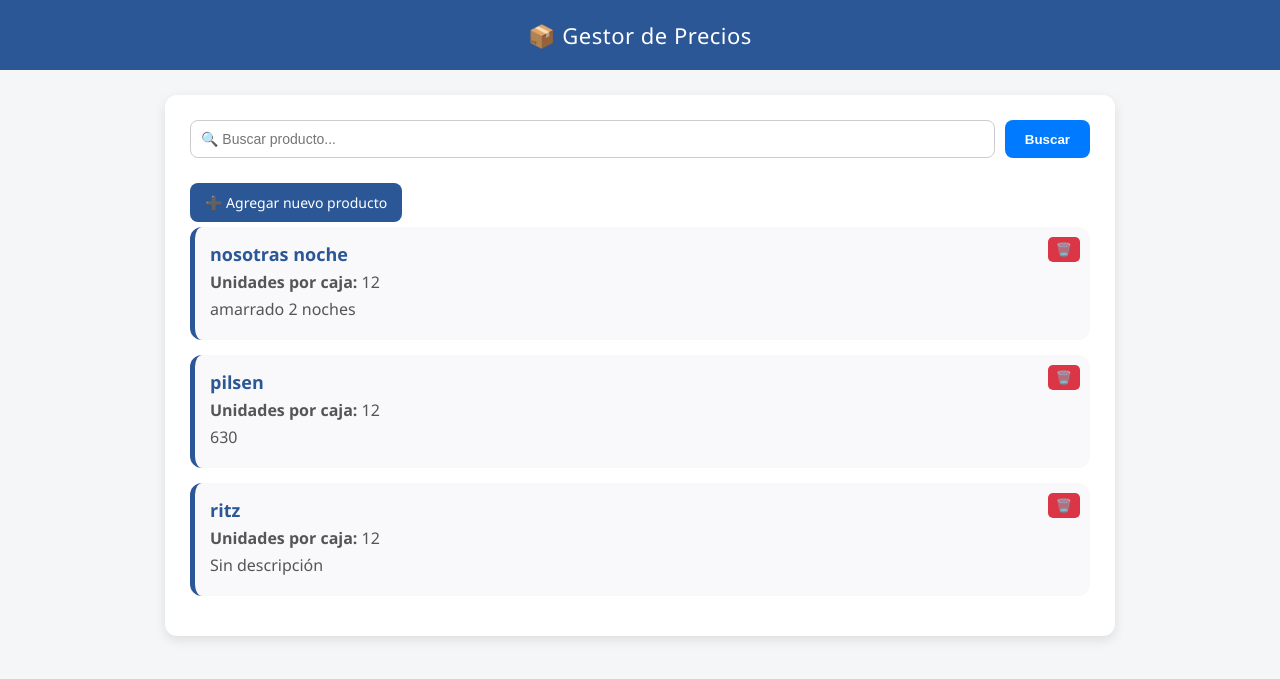
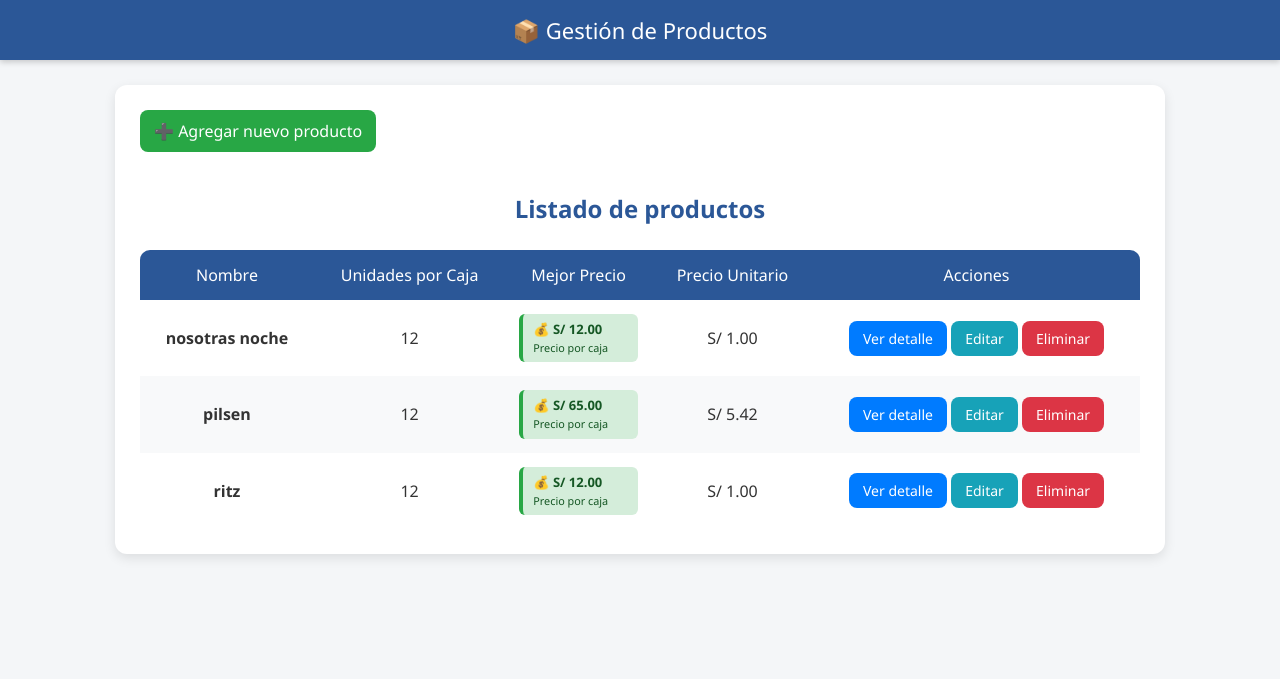
Before and after one commit to Andersonriera/gestor-precios-flask, a Flask app: page / in a window 1280 px wide. Shown: the top 679 px of the page. Run offline with Flask 3, Linux system fonts and the light colour scheme; data comes from the database, SQL or seed files in the repository; both versions use the stored data as it was after the commit.

Commit message:
Actualización de diseño y cálculo de precios unitarios

```diff
--- a/app.py
+++ b/app.py
@@ -8,18 +8,13 @@ app = Flask(__name__)
 # -----------------------------
 # 🔹 Conexión a la base de datos
 # -----------------------------
+BASE_DIR = os.path.dirname(os.path.abspath(__file__))
+DB_PATH = os.path.join(BASE_DIR, "productos.db")
+
 def conectar():
-    conn = sqlite3.connect("productos.db")
+    conn = sqlite3.connect(DB_PATH)
     conn.row_factory = sqlite3.Row
     return conn
-
-def ejecutar_sql(conn, query, params=(), fetch=False):
-    cur = conn.cursor()
-    cur.execute(query, params)
-    if fetch:
-        return cur.fetchall()
-    conn.commit()
-    return None
 
 # -----------------------------
 # 🔹 Crear tablas automáticamente
@@ -60,41 +55,51 @@ crear_tablas()
 def index():
     search = request.args.get("search", "")
     conn = conectar()
+    cur = conn.cursor()
 
+    # Buscar productos
     if search:
-        productos = ejecutar_sql(conn,
-            "SELECT * FROM productos WHERE nombre LIKE ? OR descripcion LIKE ? ORDER BY nombre ASC",
-            (f"%{search}%", f"%{search}%"),
-            fetch=True
-        )
+        cur.execute("""
+            SELECT * FROM productos
+            WHERE nombre LIKE ? OR descripcion LIKE ?
+            ORDER BY nombre ASC
+        """, (f"%{search}%", f"%{search}%"))
     else:
-        productos = ejecutar_sql(conn, "SELECT * FROM productos ORDER BY nombre ASC", fetch=True)
+        cur.execute("SELECT * FROM productos ORDER BY nombre ASC")
+
+    productos = cur.fetchall()
+
+    # 🔹 Calcular el mejor precio y el precio unitario para cada producto
+    productos_con_precios = []
+    for p in productos:
+        cur.execute("""
+            SELECT MIN(precio) as mejor_precio
+            FROM precios
+            WHERE producto_id = ?
+        """, (p['id'],))
+        resultado = cur.fetchone()
+        mejor_precio = resultado['mejor_precio']
+
+        # Calcular precio unitario
+        precio_unitario = None
+        if mejor_precio and p['unidades_por_caja']:
+            precio_unitario = round(mejor_precio / p['unidades_por_caja'], 2)
+
+        productos_con_precios.append({
+            **dict(p),
+            "mejor_precio": mejor_precio,
+            "precio_unitario": precio_unitario
+        })
 
     conn.close()
-    return render_template("index.html", productos=productos, search=search)
-
-@app.route("/eliminar_producto/<int:id>", methods=["POST"])
-def eliminar_producto(id):
-    conn = conectar()
-    cur = conn.cursor()
-
-    # Primero eliminamos los precios asociados al producto (si los hay)
-    cur.execute("DELETE FROM precios WHERE producto_id = ?", (id,))
-    # Luego eliminamos el producto
-    cur.execute("DELETE FROM productos WHERE id = ?", (id,))
-
-    conn.commit()
-    conn.close()
-    return ("", 204)  # Respuesta vacía pero con código HTTP 204 (éxito sin contenido)
-
+    return render_template("index.html", productos=productos_con_precios, search=search)
 
 # -----------------------------
 # 🔹 Agregar producto
 # -----------------------------
 @app.route('/agregar', methods=['GET', 'POST'])
 def agregar():
-    mensaje = None  # Para mostrar mensajes de error o éxito
-
+    mensaje = None
     if request.method == 'POST':
         nombre = request.form.get('nombre')
         descripcion = request.form.get('descripcion')
@@ -107,8 +112,8 @@ def agregar():
                 conn = conectar()
                 cur = conn.cursor()
                 cur.execute("""
-                    INSERT INTO productos (nombre, descripcion, unidades_por_caja, precio_caja, precio_unitario)
-                    VALUES (?, ?, ?, NULL, NULL)
+                    INSERT INTO productos (nombre, descripcion, unidades_por_caja)
+                    VALUES (?, ?, ?)
                 """, (nombre, descripcion, unidades_por_caja))
                 conn.commit()
                 conn.close()
@@ -121,6 +126,47 @@ def agregar():
     return render_template('agregar.html', mensaje=mensaje)
 
 # -----------------------------
+# 🔹 Editar producto
+# -----------------------------
+@app.route('/editar_producto/<int:id>', methods=['GET', 'POST'])
+def editar_producto(id):
+    conn = conectar()
+    cur = conn.cursor()
+
+    cur.execute("SELECT * FROM productos WHERE id = ?", (id,))
+    producto = cur.fetchone()
+
+    if not producto:
+        conn.close()
+        return "Producto no encontrado", 404
+
+    mensaje = None
+    if request.method == 'POST':
+        nombre = request.form.get('nombre')
+        descripcion = request.form.get('descripcion')
+        unidades_por_caja = request.form.get('unidades_por_caja', type=int)
+
+        if not nombre or not unidades_por_caja:
+            mensaje = "⚠️ Todos los campos son obligatorios."
+        else:
+            try:
+                cur.execute("""
+                    UPDATE productos
+                    SET nombre = ?, descripcion = ?, unidades_por_caja = ?
+                    WHERE id = ?
+                """, (nombre, descripcion, unidades_por_caja, id))
+                conn.commit()
+                conn.close()
+                return redirect('/')
+            except sqlite3.IntegrityError:
+                mensaje = "⚠️ Ya existe un producto con ese nombre."
+            except Exception as e:
+                mensaje = f"❌ Error al actualizar: {e}"
+
+    conn.close()
+    return render_template('editar_producto.html', producto=producto, mensaje=mensaje)
+
+# -----------------------------
 # 🔹 Detalle del producto
 # -----------------------------
 @app.route('/detalle/<int:id>', methods=['GET', 'POST'])
@@ -128,58 +174,65 @@ def detalle(id):
     conn = conectar()
     cur = conn.cursor()
 
-    # Obtener el producto
     cur.execute("SELECT * FROM productos WHERE id = ?", (id,))
     producto = cur.fetchone()
+    if not producto:
+        conn.close()
+        return "Producto no encontrado", 404
 
-    # Manejar POST: agregar nuevo precio
+    # Agregar nuevo precio
     if request.method == 'POST':
         proveedor = request.form.get('proveedor')
         precio = request.form.get('precio', type=float)
-
         if proveedor and precio is not None:
             cur.execute("""
                 INSERT INTO precios (producto_id, proveedor, precio, fecha)
-                VALUES (?, ?, ?, DATE('now'))
-            """, (id, proveedor, precio))
+                VALUES (?, ?, ?, ?)
+            """, (id, proveedor, precio, datetime.now().strftime("%Y-%m-%d")))
             conn.commit()
 
-    # Obtener precios asociados al producto
+    # Obtener precios
     cur.execute("SELECT * FROM precios WHERE producto_id = ? ORDER BY precio ASC", (id,))
     precios = cur.fetchall()
 
-    # Encontrar el precio mínimo (si hay)
+    # Calcular precio mínimo y unitario
     precio_minimo = None
+    precio_unitario = None
     if precios:
         precio_minimo = min(precios, key=lambda x: x['precio'])
+        unidades = producto['unidades_por_caja']
+        if unidades and unidades > 0:
+            precio_unitario = round(precio_minimo['precio'] / unidades, 2)
 
     conn.close()
+    return render_template(
+        'detalle.html',
+        producto=producto,
+        precios=precios,
+        precio_minimo=precio_minimo,
+        precio_unitario=precio_unitario
+    )
 
-    return render_template('detalle.html', producto=producto, precios=precios, precio_minimo=precio_minimo)
 # -----------------------------
-# 🔹 Editar precio del proveedor
+# 🔹 Editar precio de proveedor
 # -----------------------------
 @app.route("/editar_precio/<int:id>", methods=["GET", "POST"])
 def editar_precio(id):
     conn = conectar()
     cur = conn.cursor()
 
-    # Obtener los datos del precio
     cur.execute("SELECT * FROM precios WHERE id = ?", (id,))
     precio = cur.fetchone()
-
     if not precio:
         conn.close()
         return "Precio no encontrado", 404
 
-    # Obtener el producto relacionado
     cur.execute("SELECT * FROM productos WHERE id = ?", (precio['producto_id'],))
     producto = cur.fetchone()
 
     if request.method == "POST":
         nuevo_proveedor = request.form['proveedor']
         nuevo_precio = request.form['precio']
-
         cur.execute("""
             UPDATE precios
             SET proveedor = ?, precio = ?
@@ -187,22 +240,21 @@ def editar_precio(id):
         """, (nuevo_proveedor, nuevo_precio, id))
         conn.commit()
         conn.close()
-
-        # Redirigir de vuelta al detalle del producto
         return redirect(f"/detalle/{precio['producto_id']}")
 
     conn.close()
     return render_template("editar_precio.html", precio=precio, producto=producto)
 
-
 # -----------------------------
-# 🔹 Eliminar producto
+# 🔹 Eliminar producto y precios
 # -----------------------------
 @app.route("/eliminar/<int:producto_id>")
 def eliminar(producto_id):
     conn = conectar()
-    ejecutar_sql(conn, "DELETE FROM precios WHERE producto_id = ?", (producto_id,))
-    ejecutar_sql(conn, "DELETE FROM productos WHERE id = ?", (producto_id,))
+    cur = conn.cursor()
+    cur.execute("DELETE FROM precios WHERE producto_id = ?", (producto_id,))
+    cur.execute("DELETE FROM productos WHERE id = ?", (producto_id,))
+    conn.commit()
     conn.close()
     return redirect(url_for("index"))
 
@@ -212,7 +264,9 @@ def eliminar(producto_id):
 @app.route("/eliminar_precio/<int:precio_id>")
 def eliminar_precio(precio_id):
     conn = conectar()
-    ejecutar_sql(conn, "DELETE FROM precios WHERE id = ?", (precio_id,))
+    cur = conn.cursor()
+    cur.execute("DELETE FROM precios WHERE id = ?", (precio_id,))
+    conn.commit()
     conn.close()
     return redirect(request.referrer or "/")
 
--- a/templates/index.html
+++ b/templates/index.html
@@ -3,26 +3,27 @@
 <head>
     <meta charset="UTF-8">
     <meta name="viewport" content="width=device-width, initial-scale=1.0">
-    <title>Gestor de Precios</title>
+    <title>Gestión de Productos</title>
     <style>
         body {
             font-family: 'Segoe UI', Arial, sans-serif;
             background-color: #f4f6f8;
             margin: 0;
             padding: 0;
+            color: #333;
         }
 
         header {
             background-color: #2b5797;
             color: white;
+            padding: 15px 25px;
             text-align: center;
-            padding: 20px;
             font-size: 22px;
-            letter-spacing: 0.5px;
+            box-shadow: 0 2px 6px rgba(0,0,0,0.2);
         }
 
         .container {
-            max-width: 900px;
+            max-width: 1000px;
             margin: 25px auto;
             background: white;
             border-radius: 12px;
@@ -30,158 +31,154 @@
             box-shadow: 0 4px 12px rgba(0,0,0,0.1);
         }
 
-        .btn {
+        h2 {
+            color: #2b5797;
+            text-align: center;
+            margin-bottom: 25px;
+        }
+
+        table {
+            width: 100%;
+            border-collapse: collapse;
+            margin-top: 10px;
+            border-radius: 10px;
+            overflow: hidden;
+        }
+
+        th, td {
+            text-align: center;
+            padding: 14px;
+        }
+
+        th {
+            background-color: #2b5797;
+            color: white;
+            font-weight: normal;
+        }
+
+        tr:nth-child(even) {
+            background-color: #f8f9fa;
+        }
+
+        a.btn {
             display: inline-block;
-            padding: 10px 15px;
+            background-color: #007bff;
+            color: white;
+            padding: 8px 14px;
             border-radius: 8px;
             text-decoration: none;
-            color: white;
-            background-color: #2b5797;
-            margin: 5px 0;
             font-size: 14px;
-            transition: background 0.3s ease;
+            transition: 0.2s;
         }
 
-        .btn:hover {
-            background-color: #1d3f73;
-        }
-
-        form {
-            display: flex;
-            flex-wrap: wrap;
-            gap: 10px;
-            margin-bottom: 20px;
-            justify-content: center;
-        }
-
-        form input {
-            padding: 10px;
-            flex: 1;
-            min-width: 200px;
-            border-radius: 8px;
-            border: 1px solid #ccc;
-            font-size: 14px;
-        }
-
-        form button {
-            padding: 10px 20px;
-            border: none;
-            border-radius: 8px;
-            background-color: #007BFF;
-            color: white;
-            font-weight: bold;
-            cursor: pointer;
-            transition: background 0.3s ease;
-        }
-
-        form button:hover {
+        a.btn:hover {
             background-color: #0056b3;
         }
 
-        .product-card {
-            background: #f9f9fb;
-            border-radius: 12px;
-            padding: 15px;
-            margin-bottom: 15px;
-            border-left: 5px solid #2b5797;
-            transition: transform 0.15s ease-in-out, background 0.2s;
-            position: relative;
+        .best-price {
+            background: #d4edda;
+            color: #155724;
+            border-left: 4px solid #28a745;
+            border-radius: 6px;
+            padding: 6px 10px;
+            font-size: 13px;
+            line-height: 1.4;
+            text-align: left;
         }
 
-        .product-card:hover {
-            transform: scale(1.02);
-            background: #eef3ff;
+        .add-product {
+            background-color: #28a745;
+            color: white;
+            padding: 10px 14px;
+            border-radius: 8px;
+            text-decoration: none;
+            display: inline-block;
+            margin-bottom: 20px;
+            transition: 0.2s;
         }
 
-        .delete-btn {
-            position: absolute;
-            top: 10px;
-            right: 10px;
-            background-color: #dc3545;
-            color: white;
-            border: none;
-            border-radius: 5px;
-            padding: 5px 8px;
-            cursor: pointer;
-            font-size: 13px;
-            transition: background 0.3s ease;
+        .add-product:hover {
+            background-color: #1e7e34;
         }
 
-        .delete-btn:hover {
-            background-color: #b02a37;
+        @media (max-width: 700px) {
+            th, td {
+                font-size: 13px;
+                padding: 10px;
             }
 
-        h2 {
-            margin: 0;
-            color: #2b5797;
-            font-size: 18px;
+            .container {
+                width: 92%;
+                padding: 15px;
             }
 
-        p {
-            margin: 5px 0;
-            color: #555;
+            a.btn, .add-product {
+                width: 100%;
+                margin-top: 8px;
+                text-align: center;
             }
 
-        .no-data {
-            text-align: center;
-            color: #777;
-            margin-top: 30px;
-            font-style: italic;
+            .best-price {
+                font-size: 12px;
             }
-
-        @media (max-width: 600px) {
-            header { font-size: 18px; padding: 15px; }
-            .container { width: 90%; padding: 15px; margin: 10px auto; }
-            .btn { font-size: 13px; padding: 8px 12px; }
-            h2 { font-size: 16px; }
-            .delete-btn { padding: 4px 6px; font-size: 12px; }
         }
     </style>
 </head>
 <body>
 
-    <header>📦 Gestor de Precios</header>
+<header>📦 Gestión de Productos</header>
 
 <div class="container">
-        <form method="get" action="/">
-            <input
-                type="text"
-                name="search"
-                placeholder="🔍 Buscar producto..."
-                value="{{ search }}"
-            >
-            <button type="submit">Buscar</button>
-        </form>
+    <a href="/agregar" class="add-product">➕ Agregar nuevo producto</a>
 
-        <a href="/agregar" class="btn">➕ Agregar nuevo producto</a>
+    <h2>Listado de productos</h2>
 
-        {% if productos|length > 0 %}
+    {% if productos %}
+        <table>
+            <thead>
+                <tr>
+                    <th>Nombre</th>
+                    <th>Unidades por Caja</th>
+                    <th>Mejor Precio</th>
+                    <th>Precio Unitario</th>
+                    <th>Acciones</th>
+                </tr>
+            </thead>
+            <tbody>
                 {% for producto in productos %}
-                <div class="product-card">
-                    <button class="delete-btn" onclick="eliminarProducto('{{ producto['id'] }}')">🗑️</button>
-                    <a href="/detalle/{{ producto['id'] }}" style="text-decoration:none; color:inherit;">
-                        <h2>{{ producto['nombre'] }}</h2>
-                        <p><strong>Unidades por caja:</strong> {{ producto['unidades_por_caja'] }}</p>
-                        <p>{{ producto['descripcion'] or "Sin descripción" }}</p>
-                    </a>
+                    <tr>
+                        <td><strong>{{ producto['nombre'] }}</strong></td>
+                        <td>{{ producto['unidades_por_caja'] }}</td>
+                        <td>
+                            {% if producto['mejor_precio'] %}
+                                <div class="best-price">
+                                    💰 <strong>S/ {{ "%.2f"|format(producto['mejor_precio']) }}</strong><br>
+                                    <small>Precio por caja</small>
                                 </div>
+                            {% else %}
+                                <span style="color: gray;">Sin precios</span>
+                            {% endif %}
+                        </td>
+                        <td>
+                            {% if producto['precio_unitario'] %}
+                                S/ {{ "%.2f"|format(producto['precio_unitario']) }}
+                            {% else %}
+                                <span style="color: gray;">-</span>
+                            {% endif %}
+                        </td>
+                        <td>
+                            <a href="/detalle/{{ producto['id'] }}" class="btn">Ver detalle</a>
+                            <a href="/editar_producto/{{ producto['id'] }}" class="btn" style="background:#17a2b8;">Editar</a>
+                            <a href="/eliminar/{{ producto['id'] }}" class="btn" style="background:#dc3545;">Eliminar</a>
+                        </td>
+                    </tr>
                 {% endfor %}
+            </tbody>
+        </table>
     {% else %}
-            <p class="no-data">Aún no hay productos registrados.</p>
+        <p>No hay productos registrados.</p>
     {% endif %}
 </div>
 
-    <script>
-        function eliminarProducto(id) {
-            if (confirm("¿Estás seguro de que deseas eliminar este producto?")) {
-                fetch(`/eliminar_producto/${id}`, { method: "POST" })
-                    .then(res => {
-                        if (res.ok) location.reload();
-                    })
-                    .catch(() => alert("Error al eliminar el producto"));
-            }
-        }
-    </script>
-
 </body>
 </html>
```
Also changed, not shown: templates/detalle.html (+25 -18 lines), templates/editar_producto.html (added, +51 -0 lines), productos.db. Lines whose indentation alone changed are shown as unchanged.
